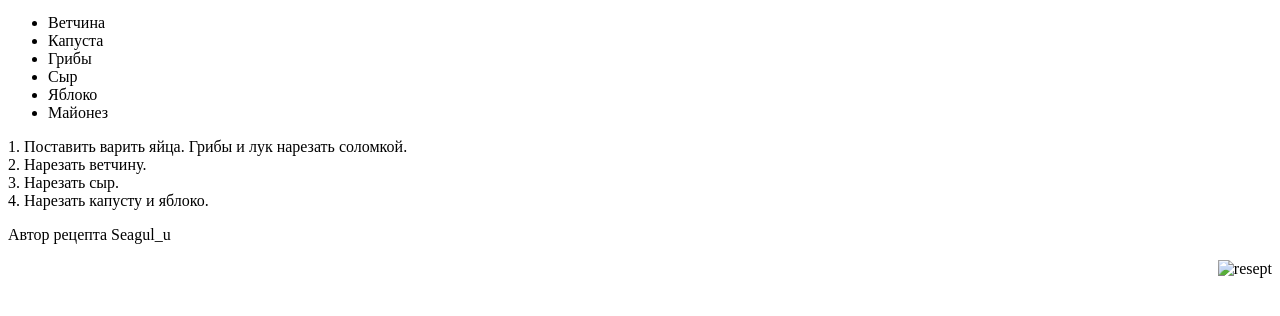
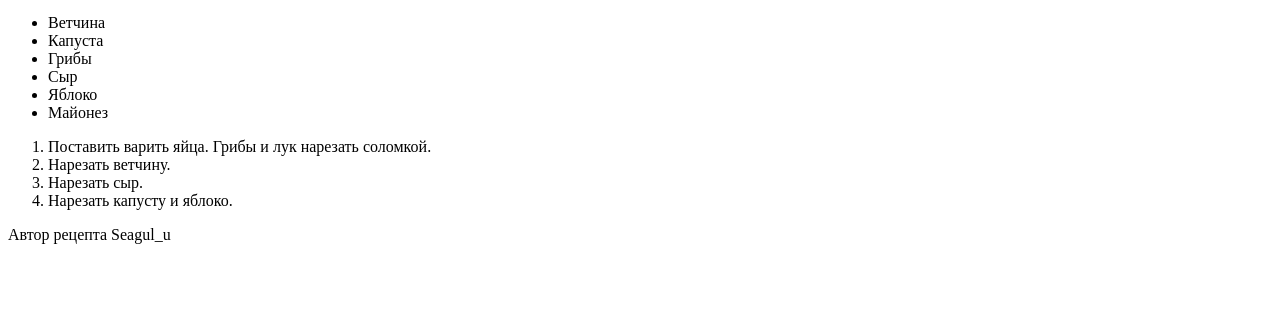
Before and after one commit to WebHeroSchool/magazin, a plain HTML site: page index.html in a window 1280 px wide. Shown: the part 100-416 px from the top of the page. Drawn offline with Linux system fonts and the light colour scheme.

Commit message:
new text

```diff
--- a/index.html
+++ b/index.html
@@ -17,23 +17,24 @@
 			<li>Яблоко</li>
 			<li>Майонез</li>
 		</ul>
-  <div>
-  1. Поставить варить яйца. Грибы и лук нарезать соломкой.
-  </div>
-  <div>
-  2. Нарезать ветчину.
-  </div>
-  <div>
-  3. Нарезать сыр.
-  </div>
-  <div>
-  4. Нарезать капусту и яблоко.
-  </div>
+  <ol>
+		<li>
+   Поставить варить яйца. Грибы и лук нарезать соломкой.
+		</li>
+		<li>
+   Нарезать ветчину.
+		</li>
+		<li>
+   Нарезать сыр.
+		</li>
+		<li>
+   Нарезать капусту и яблоко.
+		</li>
+  </ol>
 	<p>
 	<adress>
 	Автор рецепта Seagul_u
 	</adress>
 	</p>
-	<p><img src="resept.png" alt="resept" align="right"></p>
  </body>
  </html>
```
